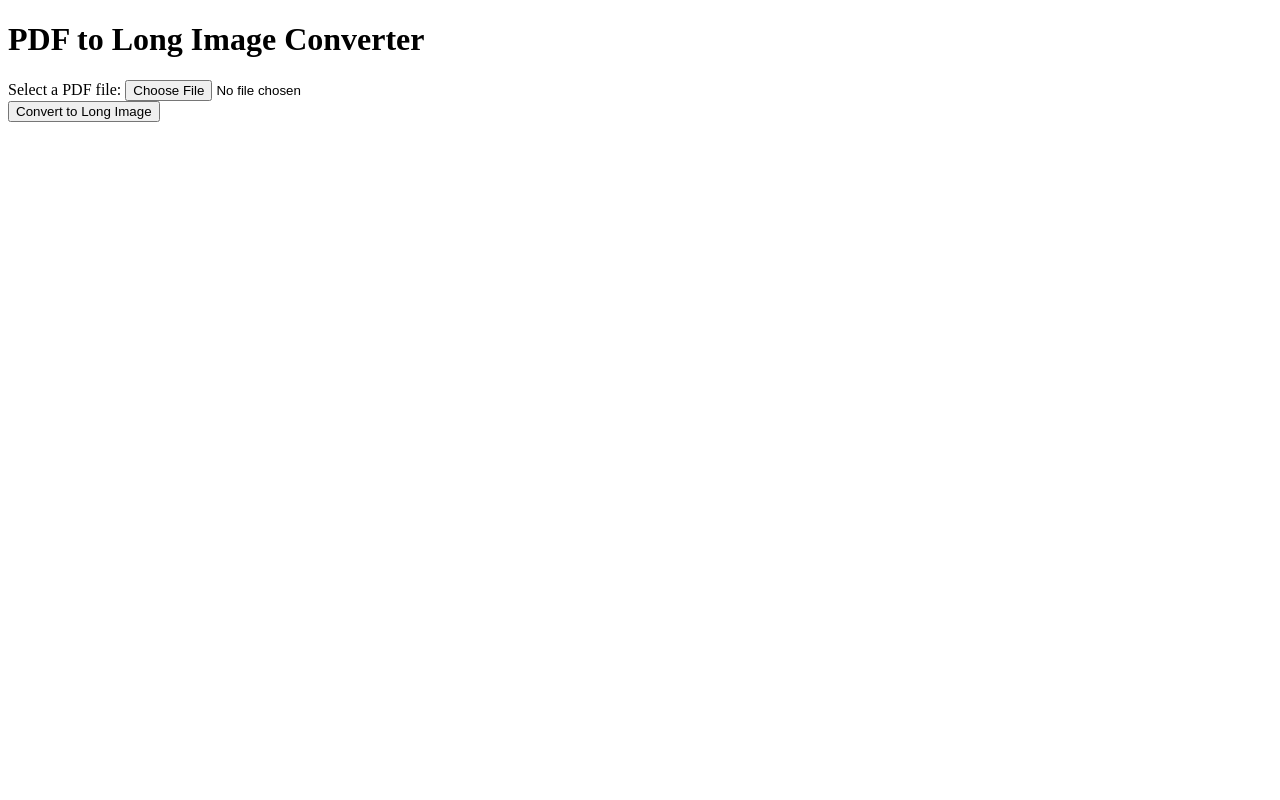
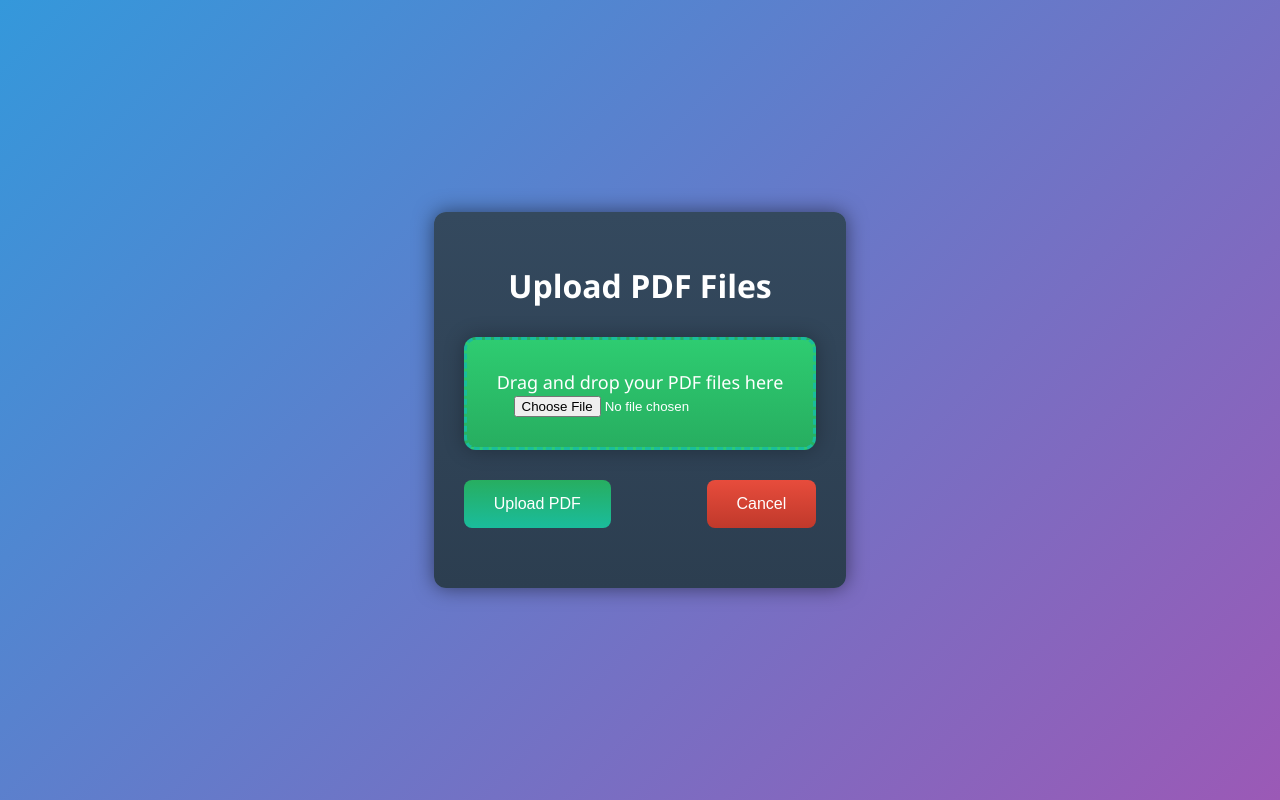
Before and after one commit to dev-harshdeep/Exam-Archive-x, a Flask app: page /pdfUpload in a window 1280 px wide. Run offline with Flask 3, Linux system fonts and the light colour scheme; parts of the project's set-up code (start-up, migrations or seed data) failed here and were passed over.

Commit message:
Overhauled pdf Upload page 	modified:   app/templates/pdfUpload.html

```diff
--- a/app/templates/pdfUpload.html
+++ b/app/templates/pdfUpload.html
@@ -3,42 +3,176 @@
   <head>
     <meta charset="UTF-8" />
     <meta name="viewport" content="width=device-width, initial-scale=1.0" />
-    <title>PDF to Long Image Converter</title>
+    <title>Advanced PDF Upload</title>
+
     <style>
-      #loading-message {
-        display: none;
+      body {
+        font-family: 'Segoe UI', Tahoma, Geneva, Verdana, sans-serif;
+        background: linear-gradient(135deg, #3498db, #9b59b6);
+        margin: 0;
+        padding: 0;
+        color: #fff;
       }
 
-      #result-message {
-        display: none;
+      .container {
+        display: flex;
+        align-items: center;
+        justify-content: center;
+        height: 100vh;
+      }
+
+      .upload-container {
+        background: linear-gradient(180deg, #34495e, #2c3e50);
+        border-radius: 12px;
+        box-shadow: 0 0 20px rgba(0, 0, 0, 0.5);
+        padding: 30px;
+        text-align: center;
+      }
+
+      .upload-area {
+        border: 3px dashed #1abc9c;
+        padding: 30px;
+        margin: 30px 0;
+        cursor: pointer;
+        border-radius: 12px;
+        background: linear-gradient(180deg, #2ecc71, #27ae60);
+        box-shadow: 0 0 20px rgba(0, 0, 0, 0.3);
+      }
+
+      .upload-area p {
+        margin: 0;
+        font-size: 18px;
+        color: #fff;
+      }
+
+      .buttons {
+        display: flex;
+        justify-content: space-between;
+        margin-top: 30px;
+      }
+
+      #uploadButton {
+        background: linear-gradient(180deg, #27ae60, #1abc9c);
+        color: #fff;
+        padding: 15px 30px;
+        border: none;
+        border-radius: 8px;
+        cursor: pointer;
+        font-size: 16px;
+      }
+
+      #uploadButton:hover {
+        background: linear-gradient(180deg, #219d54, #159977);
+      }
+
+      #cancelButton {
+        background: linear-gradient(180deg, #e74c3c, #c0392b);
+        color: #fff;
+        padding: 15px 30px;
+        border: none;
+        border-radius: 8px;
+        cursor: pointer;
+        font-size: 16px;
+      }
+
+      #cancelButton:hover {
+        background: linear-gradient(180deg, #c0392b, #a8322e);
+      }
+
+      .feedback {
+        margin-top: 30px;
+        font-size: 16px;
       }
     </style>
   </head>
   <body>
-    <h1>PDF to Long Image Converter</h1>
+    <div class="container" id="container">
       <form
         id="pdf-upload-form"
         action="/pdfUpload"
         method="post"
         enctype="multipart/form-data"
       >
-      <label for="pdfFile">Select a PDF file:</label>
-      <input type="file" name="pdf_file" id="pdfFile" accept=".pdf" required />
-      <br />
-      <button type="submit" onclick="showLoadingMessage()">
-        Convert to Long Image
-      </button>
+        <div class="upload-container">
+          <h1>Upload PDF Files</h1>
+          <div class="upload-area" id="uploadArea">
+            <p>Drag and drop your PDF files here</p>
+            <!-- <input type="file" id="fileInput" multiple> -->
+            <input
+              type="file"
+              name="pdf_file"
+              id="pdfFile"
+              accept=".pdf"
+              required
+            />
+          </div>
+          <div class="buttons">
+            <button id="uploadButton" type="submit">Upload PDF</button>
+            <button id="cancelButton">Cancel</button>
+          </div>
+          <div class="feedback" id="feedbackArea"></div>
+        </div>
       </form>
-
-    <div id="loading-message">Processing your PDF. Please wait...</div>
-
-    <div id="result-message">
-      <p>
-        Conversion complete!
-        <a id="result-link" href="#">View Result</a>
-      </p>
     </div>
 
+    <script>
+      document.addEventListener('DOMContentLoaded', () => {
+        const uploadArea = document.getElementById('uploadArea');
+        const fileInput = document.getElementById('pdfFile');
+        const uploadButton = document.getElementById('uploadButton');
+        const cancelButton = document.getElementById('cancelButton');
+        const feedbackArea = document.getElementById('feedbackArea');
+
+        uploadArea.addEventListener('dragover', (e) => {
+          e.preventDefault();
+          uploadArea.classList.add('drag-over');
+        });
+
+        uploadArea.addEventListener('dragleave', () => {
+          uploadArea.classList.remove('drag-over');
+        });
+
+        uploadArea.addEventListener('drop', (e) => {
+          e.preventDefault();
+          uploadArea.classList.remove('drag-over');
+          const files = e.dataTransfer.files;
+          fileInput.files = files;
+          handleFiles(files);
+        });
+
+        fileInput.addEventListener('change', () => {
+          const files = fileInput.files;
+          handleFiles(files);
+        });
+
+        uploadButton.addEventListener('click', () => {
+          // Implement the logic to handle the upload button click
+          // You can use the File API or an AJAX request to handle file uploads
+          // Update the UI based on the upload status
+          feedbackArea.innerHTML = 'Files uploaded successfully!';
+        });
+
+        cancelButton.addEventListener('click', () => {
+          // Implement the logic to cancel the upload or clear the selected files
+          // Update the UI accordingly
+          fileInput.value = '';
+          feedbackArea.innerHTML = '';
+        });
+
+        function handleFiles(files) {
+          // Implement the logic to handle the uploaded files
+          // Display file information, validate file types, etc.
+          if (files.length > 0) {
+            const fileNames = Array.from(files)
+              .map((file) => file.name)
+              .join(', ');
+            feedbackArea.innerHTML = `Selected files: ${fileNames}`;
+          } else {
+            feedbackArea.innerHTML = '';
+          }
+        }
+      });
+    </script>
     <script>
       function showLoadingMessage() {
         document.getElementById('loading-message').style.display = 'block';
```
Lines whose indentation alone changed are shown as unchanged.
